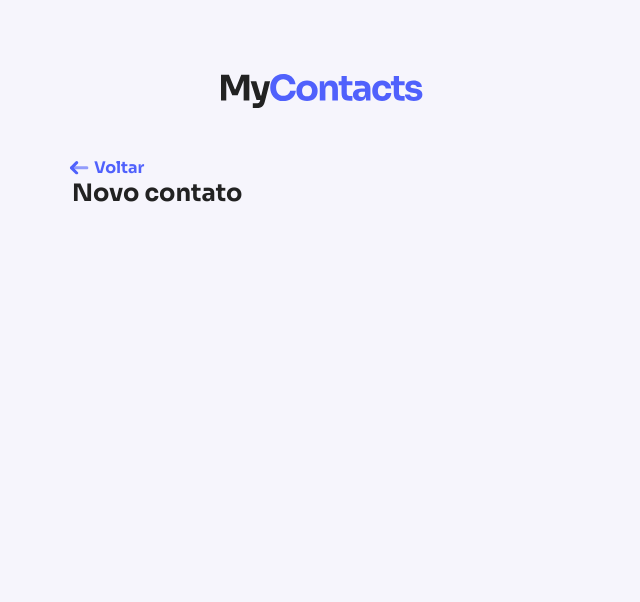
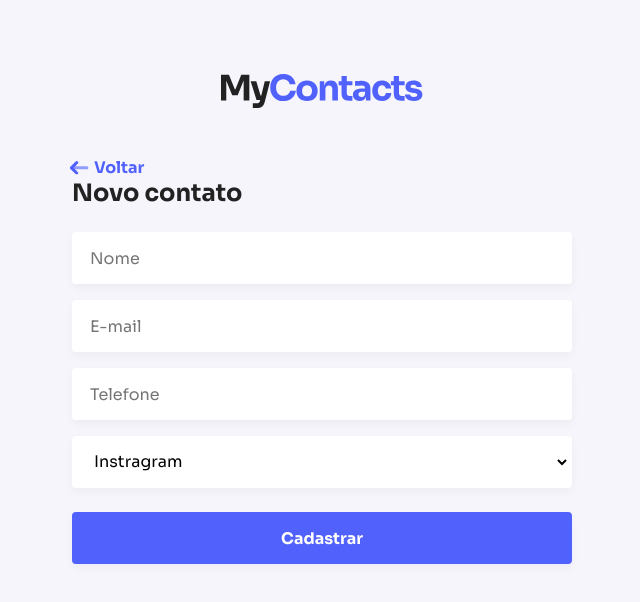
Before and after one commit to orenatodos/mycontacts-client, a React (Create React App) app: page /new in a window 1280 px wide. Shown: the top 602 px of the page, without its empty margins (318-958 px from the left). Built offline with nearby package versions, Linux system fonts and the light colour scheme.

Commit message:
feat: add ContactForm on new contact page and edit contact

```diff
--- a/src/pages/NewContact/NewContact.js
+++ b/src/pages/NewContact/NewContact.js
@@ -1,3 +1,9 @@
+import { ContactForm } from '../../components/ContactForm/ContactForm'
 import { PageHeader } from '../../components/PageHeader'
 
-export const NewContact = () => <PageHeader title="Novo contato" />
+export const NewContact = () => (
+  <>
+    <PageHeader title="Novo contato" />
+    <ContactForm buttonLabel="Cadastrar" />
+  </>
+)
```
Also changed, not shown: src/pages/EditContact/EditContact.js (+7 -1 lines).
